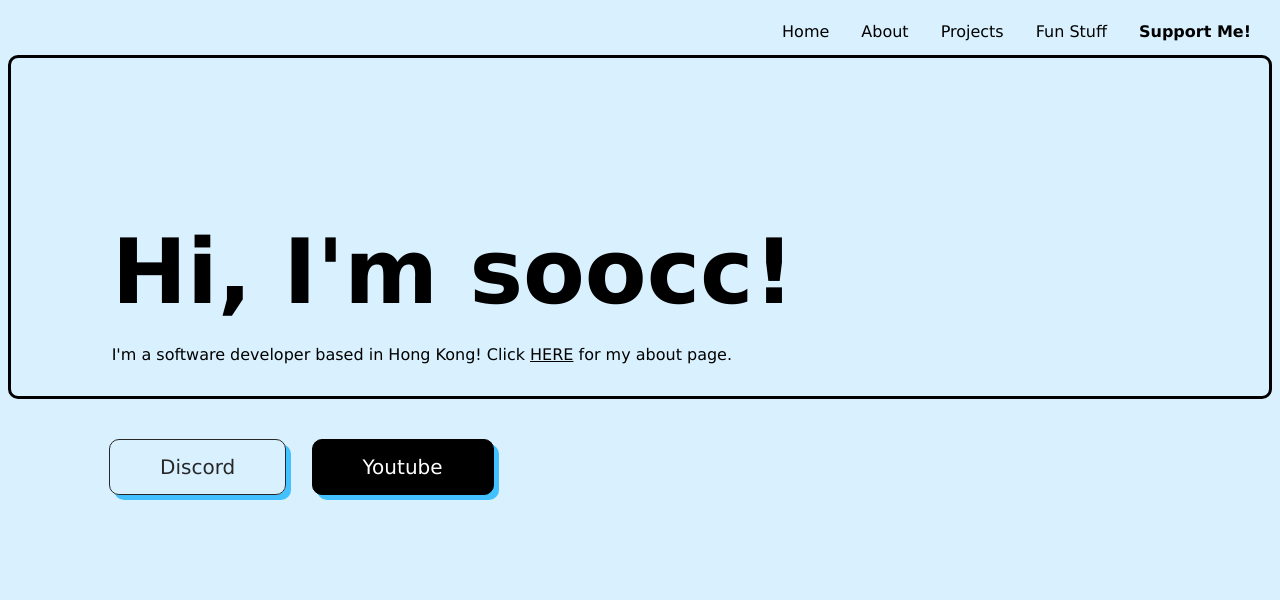
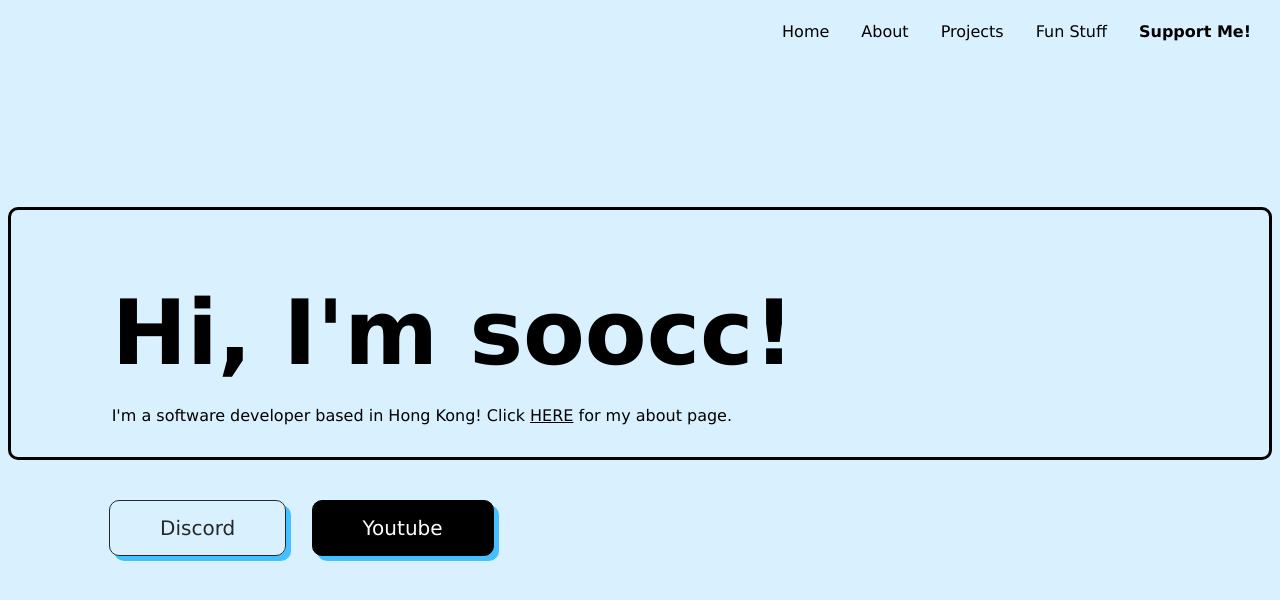
Before and after one commit to soocc/sooccsocks2, a Jekyll site: the page built from index.html, in a window 1280 px wide. Shown: the top 600 px of the page. Built offline with Jekyll 4.4.1, drawn with Linux system fonts in a browser that asks for light colours.

Commit message:
Update index.html

```diff
--- a/index.html
+++ b/index.html
@@ -12,7 +12,6 @@ layout: default
         font-weight: bold;
         font-size: 90px;
         margin-left: 8%;
-        margin-top: 12%;
         margin-bottom: 0px;
       }
 
@@ -25,6 +24,7 @@ layout: default
       }
 
       .first {
+        margin-top: 12%;
         border-radius: 10px 10px 10px 10px;
         border-style: solid;
         padding: 10px 0 10px 0;
```
